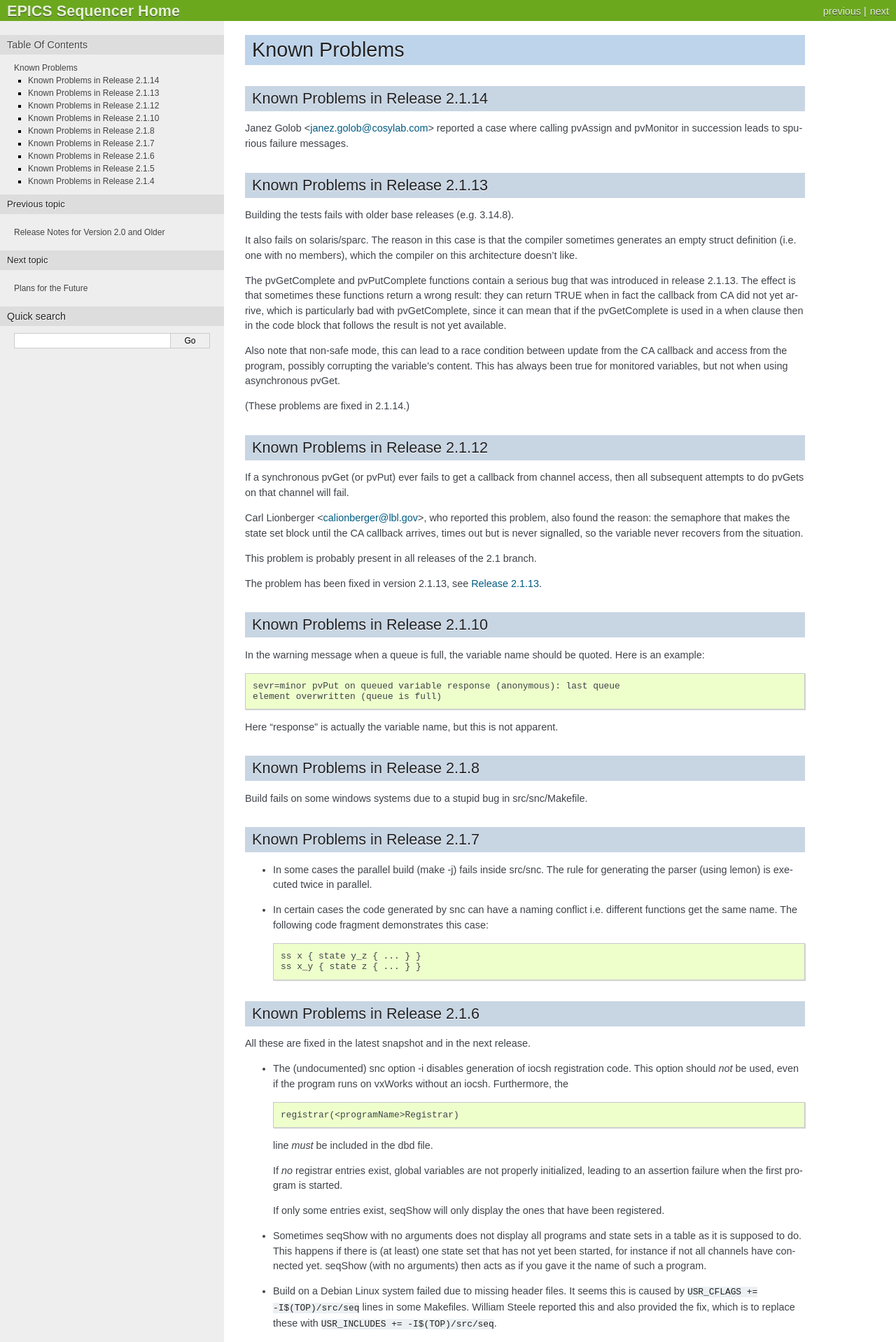
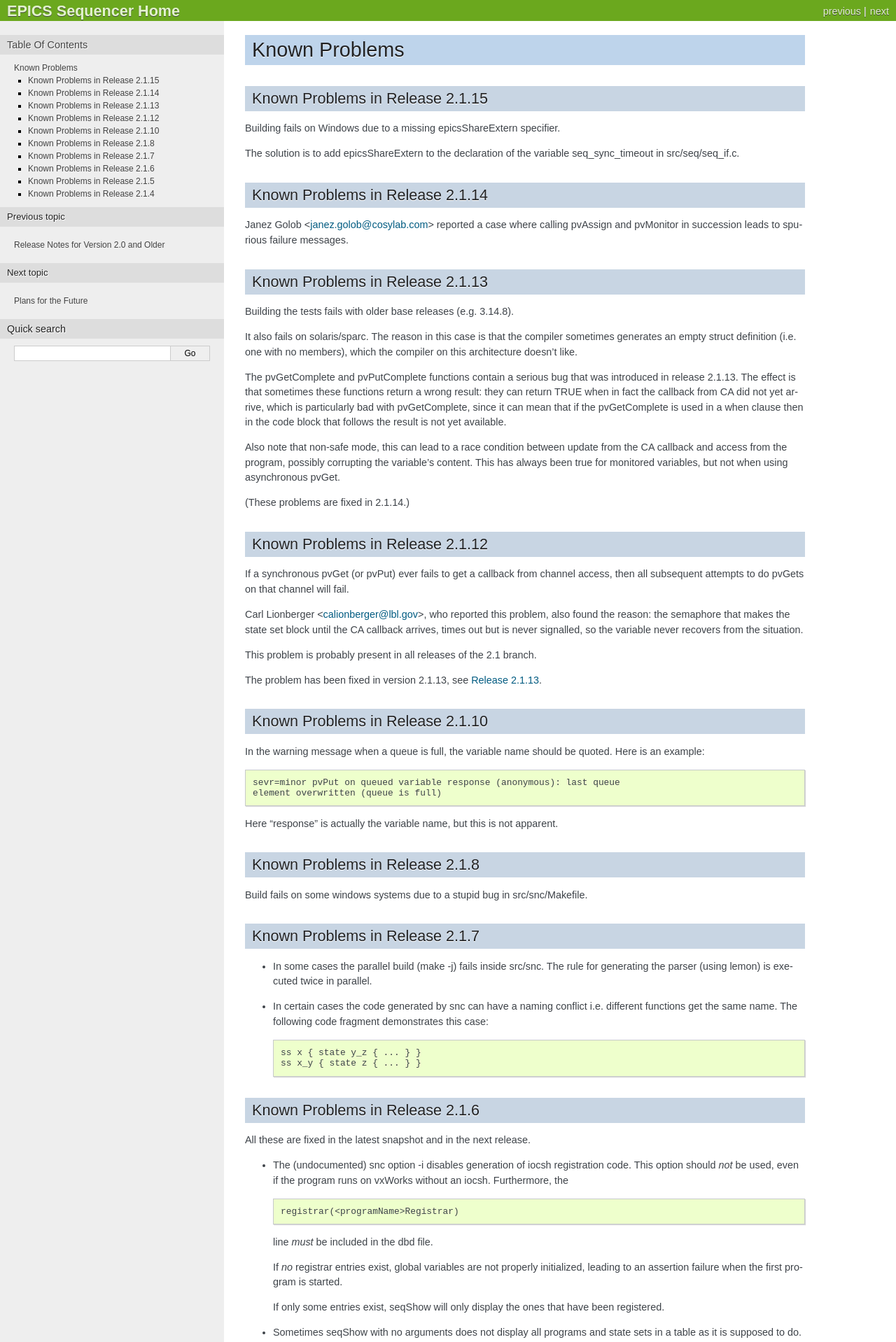
Before and after one commit to jeonghanlee/sequencer-2-2, a Sphinx documentation site: the page built from documentation/KnownProblems.txt, in a window 1280 px wide. Shown: the top 1918 px of the page at 70% size. Built offline with Sphinx 7.4.7, drawn with Linux system fonts in a browser that asks for light colours.

```diff
--- a/documentation/Installation.txt
+++ b/documentation/Installation.txt
@@ -48,7 +48,8 @@ Other releases can be downloaded by following the links here:
    ========= =========================== ============================
    Version   Release Notes               Known Problems
    ========= =========================== ============================
-   `2.1.15`_ :ref:`Release_Notes_2.1.15` n/a
+   `2.1.16`_ :ref:`Release_Notes_2.1.16` n/a
+   `2.1.15`_ :ref:`Release_Notes_2.1.15` :ref:`Known_Problems_2.1.15`
    `2.1.14`_ :ref:`Release_Notes_2.1.14` :ref:`Known_Problems_2.1.14`
    `2.1.13`_ :ref:`Release_Notes_2.1.13` :ref:`Known_Problems_2.1.13`
    `2.1.12`_ :ref:`Release_Notes_2.1.12` :ref:`Known_Problems_2.1.12`
@@ -108,6 +109,7 @@ patches.
 You can also follow development by using the `repository browser`_.
 
 .. _latest snapshot: http://www-csr.bessy.de/control/SoftDist/sequencer/releases/seq-snapshot-latest.tar.gz
+.. _2.1.16: http://www-csr.bessy.de/control/SoftDist/sequencer/releases/seq-2.1.16.tar.gz
 .. _2.1.15: http://www-csr.bessy.de/control/SoftDist/sequencer/releases/seq-2.1.15.tar.gz
 .. _2.1.14: http://www-csr.bessy.de/control/SoftDist/sequencer/releases/seq-2.1.14.tar.gz
 .. _2.1.13: http://www-csr.bessy.de/control/SoftDist/sequencer/releases/seq-2.1.13.tar.gz
--- a/documentation/KnownProblems.txt
+++ b/documentation/KnownProblems.txt
@@ -1,5 +1,15 @@
 Known Problems
 ==============
+
+.. _Known_Problems_2.1.15:
+
+Known Problems in Release 2.1.15
+--------------------------------
+
+Building fails on Windows due to a missing epicsShareExtern specifier.
+
+The solution is to add epicsShareExtern to the declaration of the variable
+seq_sync_timeout in src/seq/seq_if.c.
 
 .. _Known_Problems_2.1.14:
 
```
Also changed, not shown: other parts of documentation/Installation.txt (+1 -1 lines), documentation/ReleaseNotes-2-1.txt (+7 -0 lines), 1 other file.
